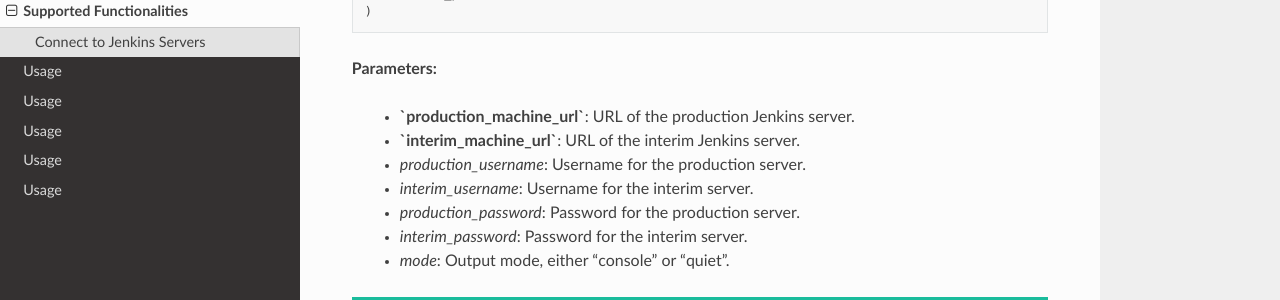
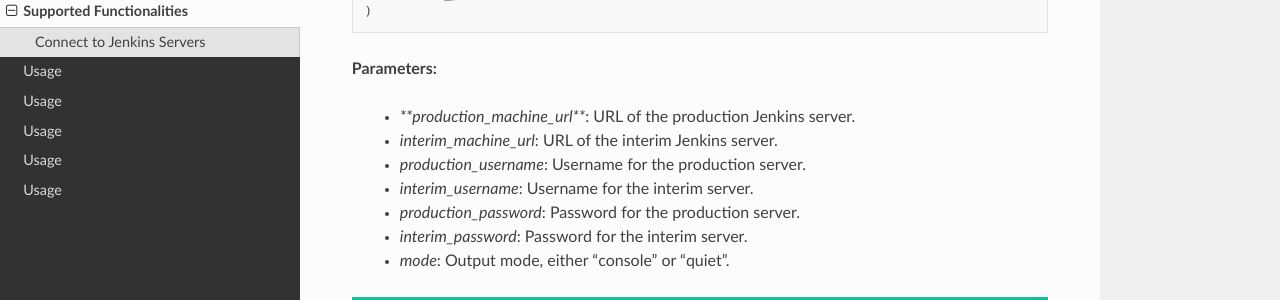
Before and after one commit to joelkariyalil/Context-Aware-Jenkins-Transfers-Documentation, a Sphinx documentation site: the page built from docs/source/usage.rst, in a window 1280 px wide and 900 px high, scrolled down 322 px. Shown: the part 151-451 px from the top of the window. Built offline with Sphinx 7.4.7 and the Read the Docs theme 2.0.0, drawn with Linux system fonts in a browser that asks for light colours; pages that are not in the unit, such as notebooks, are missing from menus.

```diff
--- a/docs/source/usage.rst
+++ b/docs/source/usage.rst
@@ -23,8 +23,8 @@ To connect to the production and interim Jenkins servers, use the `connect` func
 
 **Parameters:**
 
-    - **`production_machine_url`**: URL of the production Jenkins server.
-    - **`interim_machine_url`**: URL of the interim Jenkins server.
+    - `**production_machine_url**`: URL of the production Jenkins server.
+    - `interim_machine_url`: URL of the interim Jenkins server.
     - `production_username`: Username for the production server.
     - `interim_username`: Username for the interim server.
     - `production_password`: Password for the production server.
```
